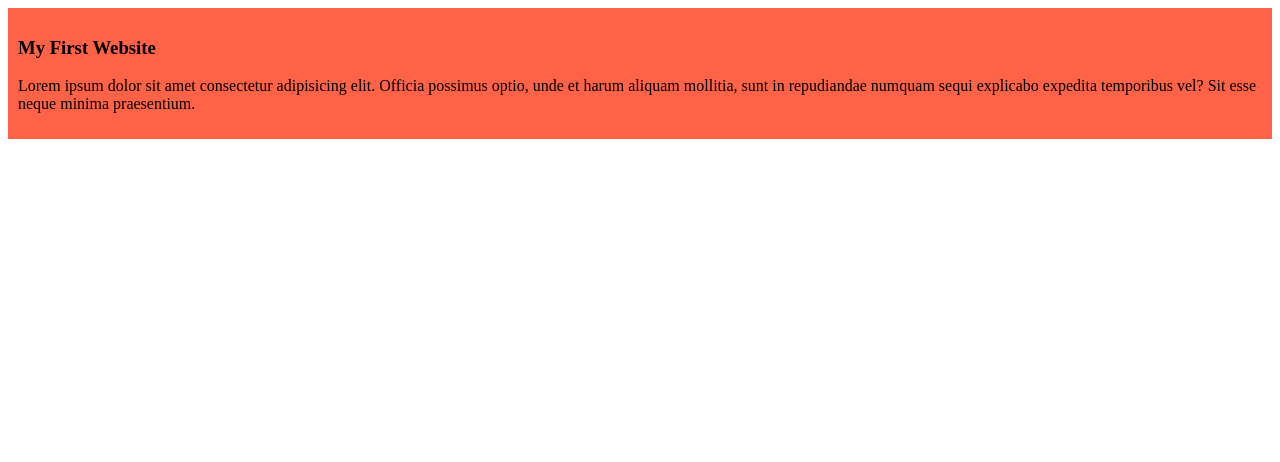
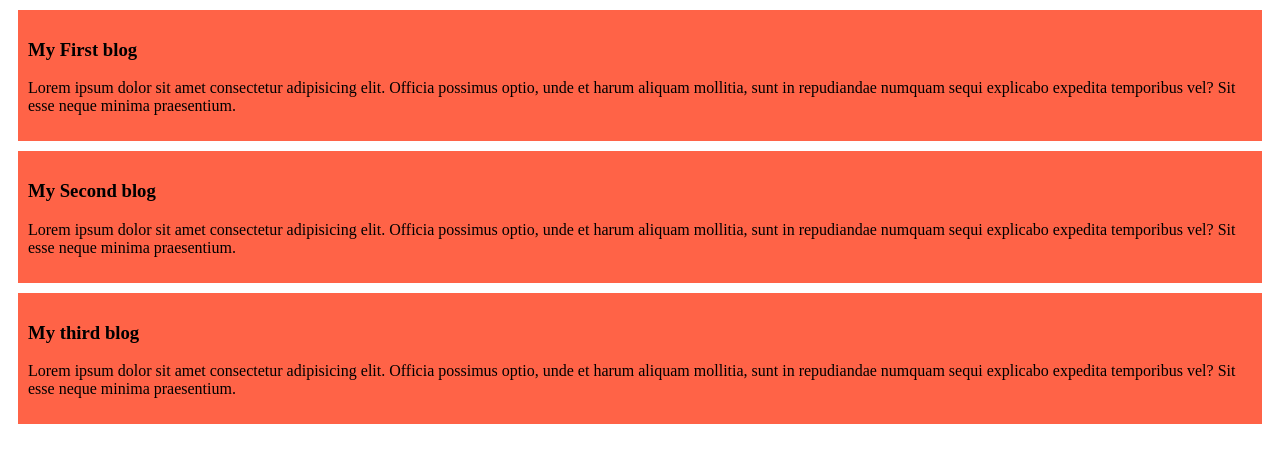
Before and after one commit to MohsenAlMahmud/my-symple-website, a plain HTML site: page index.html in a window 1280 px wide. Drawn offline with Linux system fonts and the light colour scheme.

Commit message:
added the second and the third blog

```diff
--- a/index.html
+++ b/index.html
@@ -8,7 +8,15 @@
 </head>
 <body>
     <div>
-        <h3>My First Website</h3>
+        <h3>My First blog</h3>
+        <p>Lorem ipsum dolor sit amet consectetur adipisicing elit. Officia possimus optio, unde et harum aliquam mollitia, sunt in repudiandae numquam sequi explicabo expedita temporibus vel? Sit esse neque minima praesentium.</p>
+    </div>
+    <div>
+        <h3>My Second blog</h3>
+        <p>Lorem ipsum dolor sit amet consectetur adipisicing elit. Officia possimus optio, unde et harum aliquam mollitia, sunt in repudiandae numquam sequi explicabo expedita temporibus vel? Sit esse neque minima praesentium.</p>
+    </div>
+    <div>
+        <h3>My third blog</h3>
         <p>Lorem ipsum dolor sit amet consectetur adipisicing elit. Officia possimus optio, unde et harum aliquam mollitia, sunt in repudiandae numquam sequi explicabo expedita temporibus vel? Sit esse neque minima praesentium.</p>
     </div>
 </body>
--- a/style/blog.css
+++ b/style/blog.css
@@ -1,4 +1,5 @@
 div{
     background-color: tomato;
     padding: 10px;
+    margin: 10px;
 }
```
